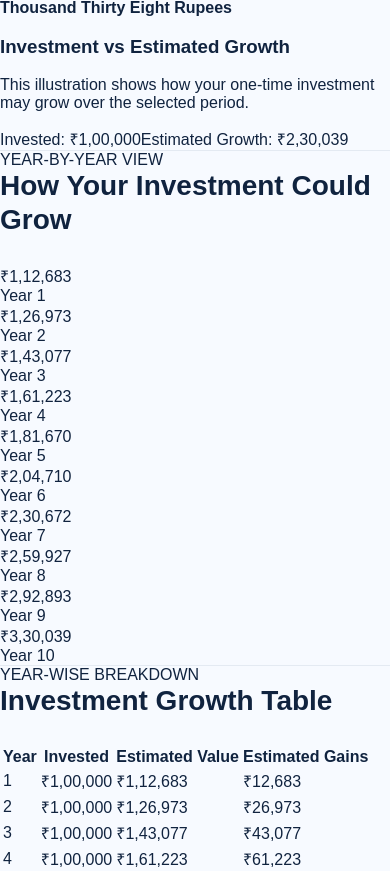
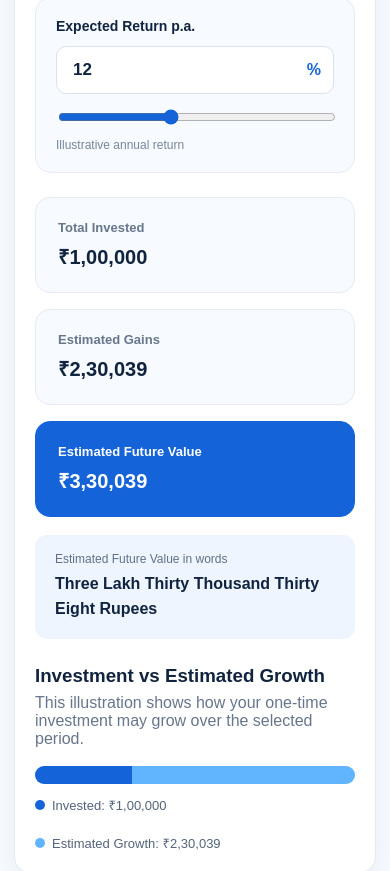
Before and after one commit to Aravind100/aravind-financial-expert, a Next.js app: page /calculators/lumpsum in a window 390 px wide. Shown: the part 960-1831 px from the top of the page. Built offline with nearby package versions, Linux system fonts and the light colour scheme.

Commit message:
Add styles for lumpsum calculator
Added styles for the lumpsum calculator section, including layout, input fields, results display, and responsive design adjustments.

```diff
--- a/app/globals.css
+++ b/app/globals.css
@@ -2479,3 +2479,599 @@
     text-align: center;
   }
 }
+
+
+/* =========================================================
+   LUMPSUM CALCULATOR
+   ========================================================= */
+
+.calculatorSection {
+  width: 100%;
+  max-width: 1180px;
+  margin: 0 auto;
+  padding: 32px 20px;
+}
+
+.calculatorBox,
+.calculatorContentCard {
+  background: #fff;
+  border: 1px solid #e5ebf3;
+  border-radius: 20px;
+  padding: 30px;
+  box-shadow: 0 10px 30px rgba(16, 35, 63, 0.06);
+}
+
+.calculatorBoxHeader {
+  margin-bottom: 28px;
+}
+
+.calculatorBoxHeader h2,
+.calculatorSectionHeading h2,
+.calculatorInfoCard h2,
+.calculatorCTA h2 {
+  margin: 0 0 10px;
+  color: #10233f;
+}
+
+.calculatorBoxHeader p,
+.calculatorInfoCard p,
+.calculatorCTA p {
+  margin: 0;
+  color: #607086;
+  line-height: 1.7;
+}
+
+.calculatorInputGrid {
+  display: grid;
+  grid-template-columns: repeat(3, 1fr);
+  gap: 18px;
+}
+
+.calculatorInputCard {
+  background: #f7faff;
+  border: 1px solid #e4ebf5;
+  border-radius: 16px;
+  padding: 20px;
+}
+
+.calculatorInputCard label {
+  display: block;
+  margin-bottom: 12px;
+  color: #10233f;
+  font-size: 14px;
+  font-weight: 800;
+}
+
+.calculatorInputWrap {
+  display: flex;
+  align-items: center;
+  gap: 8px;
+  background: #fff;
+  border: 1px solid #d9e2ef;
+  border-radius: 10px;
+  padding: 0 12px;
+}
+
+.calculatorInputWrap span {
+  color: #1463d8;
+  font-weight: 800;
+}
+
+.calculatorInputWrap input {
+  width: 100%;
+  border: 0;
+  outline: 0;
+  background: transparent;
+  padding: 13px 4px;
+  font-size: 17px;
+  font-weight: 700;
+  color: #10233f;
+}
+
+.calculatorInputHint {
+  margin: 9px 0 0;
+  color: #78879a;
+  font-size: 12px;
+}
+
+.calculatorRange {
+  width: 100%;
+  margin-top: 15px;
+  accent-color: #1463d8;
+}
+
+.calculatorResults {
+  display: grid;
+  grid-template-columns: repeat(3, 1fr);
+  gap: 16px;
+  margin-top: 24px;
+}
+
+.calculatorResultCard {
+  padding: 22px;
+  border-radius: 15px;
+  background: #f7faff;
+  border: 1px solid #e4ebf5;
+}
+
+.calculatorResultCard span {
+  display: block;
+  color: #66768b;
+  font-size: 13px;
+  font-weight: 700;
+  margin-bottom: 8px;
+}
+
+.calculatorResultCard strong {
+  display: block;
+  color: #10233f;
+  font-size: 22px;
+}
+
+.calculatorResultHighlight {
+  background: #1463d8;
+  border-color: #1463d8;
+}
+
+.calculatorResultHighlight span,
+.calculatorResultHighlight strong {
+  color: #fff;
+}
+
+.calculatorAmountWords {
+  margin-top: 18px;
+  padding: 17px 20px;
+  border-radius: 12px;
+  background: #eef5ff;
+}
+
+.calculatorAmountWords span {
+  display: block;
+  color: #607086;
+  font-size: 12px;
+  margin-bottom: 5px;
+}
+
+.calculatorAmountWords strong {
+  color: #10233f;
+  line-height: 1.6;
+}
+
+.calculatorBreakdown {
+  margin-top: 26px;
+}
+
+.calculatorBreakdownHeader h3 {
+  margin: 0 0 7px;
+  color: #10233f;
+}
+
+.calculatorBreakdownHeader p {
+  margin: 0 0 18px;
+  color: #66768b;
+}
+
+.calculatorBar {
+  display: flex;
+  width: 100%;
+  height: 18px;
+  overflow: hidden;
+  border-radius: 20px;
+  background: #edf1f6;
+}
+
+.calculatorBarInvested {
+  background: #1463d8;
+}
+
+.calculatorBarGrowth {
+  background: #61b5ff;
+}
+
+.calculatorLegend {
+  display: flex;
+  flex-wrap: wrap;
+  gap: 20px;
+  margin-top: 12px;
+  color: #53647a;
+  font-size: 13px;
+}
+
+.calculatorLegend span {
+  display: inline-flex;
+  align-items: center;
+  gap: 7px;
+}
+
+.legendInvested,
+.legendGrowth {
+  width: 10px;
+  height: 10px;
+  border-radius: 50%;
+  display: inline-block;
+}
+
+.legendInvested {
+  background: #1463d8;
+}
+
+.legendGrowth {
+  background: #61b5ff;
+}
+
+.calculatorSectionHeading {
+  display: flex;
+  justify-content: space-between;
+  margin-bottom: 24px;
+}
+
+.calculatorSmallLabel {
+  display: inline-block;
+  margin-bottom: 8px;
+  color: #1463d8;
+  font-size: 11px;
+  font-weight: 900;
+  letter-spacing: 2px;
+}
+
+.calculatorChart {
+  display: flex;
+  align-items: flex-end;
+  gap: 10px;
+  height: 310px;
+  padding: 25px 10px 0;
+  overflow-x: auto;
+  border-bottom: 1px solid #e5ebf3;
+}
+
+.calculatorChartItem {
+  min-width: 54px;
+  height: 100%;
+  display: flex;
+  flex-direction: column;
+  align-items: center;
+  justify-content: flex-end;
+}
+
+.calculatorChartValue {
+  margin-bottom: 7px;
+  color: #607086;
+  font-size: 9px;
+  white-space: nowrap;
+  transform: rotate(-45deg);
+}
+
+.calculatorChartBar {
+  width: 28px;
+  height: 220px;
+  display: flex;
+  align-items: flex-end;
+  background: #f0f4f9;
+  border-radius: 8px 8px 0 0;
+  overflow: hidden;
+}
+
+.calculatorChartFill {
+  width: 100%;
+  min-height: 4px;
+  background: #1463d8;
+  border-radius: 8px 8px 0 0;
+}
+
+.calculatorChartItem > span {
+  margin-top: 9px;
+  color: #718096;
+  font-size: 10px;
+  white-space: nowrap;
+}
+
+.calculatorTableWrap {
+  width: 100%;
+  overflow-x: auto;
+}
+
+.calculatorTable {
+  width: 100%;
+  border-collapse: collapse;
+  min-width: 650px;
+}
+
+.calculatorTable th,
+.calculatorTable td {
+  padding: 13px 14px;
+  border-bottom: 1px solid #edf1f5;
+  text-align: right;
+  white-space: nowrap;
+}
+
+.calculatorTable th:first-child,
+.calculatorTable td:first-child {
+  text-align: left;
+}
+
+.calculatorTable th {
+  background: #f7faff;
+  color: #53647a;
+  font-size: 12px;
+}
+
+.calculatorTable td {
+  color: #243a58;
+  font-size: 13px;
+}
+
+.calculatorInfoGrid {
+  display: grid;
+  grid-template-columns: repeat(2, 1fr);
+  gap: 20px;
+}
+
+.calculatorInfoCard {
+  background: #fff;
+  border: 1px solid #e5ebf3;
+  border-radius: 20px;
+  padding: 30px;
+  box-shadow: 0 10px 30px rgba(16, 35, 63, 0.05);
+}
+
+.calculatorInfoCard p + p {
+  margin-top: 15px;
+}
+
+.calculatorHighlightNote {
+  margin-top: 20px;
+  padding: 17px;
+  border-left: 4px solid #1463d8;
+  background: #f5f9ff;
+  border-radius: 8px;
+  color: #53647a;
+  line-height: 1.7;
+}
+
+.calculatorSteps {
+  display: grid;
+  grid-template-columns: repeat(4, 1fr);
+  gap: 16px;
+}
+
+.calculatorStep {
+  padding: 22px;
+  background: #f7faff;
+  border: 1px solid #e4ebf5;
+  border-radius: 15px;
+}
+
+.calculatorStep > span {
+  display: inline-flex;
+  margin-bottom: 18px;
+  color: #1463d8;
+  font-size: 13px;
+  font-weight: 900;
+}
+
+.calculatorStep h3 {
+  margin: 0 0 8px;
+  color: #10233f;
+  font-size: 17px;
+}
+
+.calculatorStep p {
+  margin: 0;
+  color: #66768b;
+  font-size: 14px;
+  line-height: 1.65;
+}
+
+.calculatorComparison {
+  display: grid;
+  grid-template-columns: repeat(2, 1fr);
+  gap: 20px;
+}
+
+.calculatorComparison > div {
+  padding: 24px;
+  border: 1px solid #e5ebf3;
+  border-radius: 15px;
+  background: #f9fbfe;
+}
+
+.calculatorComparison h3 {
+  margin: 0 0 14px;
+  color: #10233f;
+}
+
+.calculatorComparison ul {
+  margin: 0;
+  padding-left: 20px;
+}
+
+.calculatorComparison li {
+  margin-bottom: 9px;
+  color: #607086;
+  line-height: 1.5;
+}
+
+.calculatorNote {
+  margin: 22px 0 0;
+  color: #66768b;
+  line-height: 1.7;
+}
+
+.calculatorQuickGrid {
+  display: grid;
+  grid-template-columns: repeat(4, 1fr);
+  gap: 15px;
+}
+
+.calculatorQuickCard {
+  border: 1px solid #e3eaf4;
+  background: #f7faff;
+  border-radius: 15px;
+  padding: 20px;
+  text-align: left;
+  cursor: pointer;
+  transition: transform 0.2s ease, box-shadow 0.2s ease;
+}
+
+.calculatorQuickCard:hover {
+  transform: translateY(-3px);
+  box-shadow: 0 10px 25px rgba(16, 35, 63, 0.08);
+}
+
+.calculatorQuickCard span {
+  display: block;
+  color: #607086;
+  font-size: 13px;
+  margin-bottom: 8px;
+}
+
+.calculatorQuickCard strong {
+  display: block;
+  color: #1463d8;
+  font-size: 19px;
+  margin-bottom: 8px;
+}
+
+.calculatorQuickCard small {
+  color: #7a8798;
+  line-height: 1.5;
+}
+
+.calculatorRelatedGrid {
+  display: grid;
+  grid-template-columns: repeat(3, 1fr);
+  gap: 18px;
+}
+
+.calculatorRelatedCard {
+  display: block;
+  padding: 22px;
+  background: #f7faff;
+  border: 1px solid #e3eaf4;
+  border-radius: 15px;
+  text-decoration: none;
+  transition: transform 0.2s ease, box-shadow 0.2s ease;
+}
+
+.calculatorRelatedCard:hover {
+  transform: translateY(-3px);
+  box-shadow: 0 10px 25px rgba(16, 35, 63, 0.08);
+}
+
+.calculatorRelatedCard span {
+  font-size: 25px;
+}
+
+.calculatorRelatedCard h3 {
+  margin: 12px 0 7px;
+  color: #10233f;
+}
+
+.calculatorRelatedCard p {
+  margin: 0;
+  color: #66768b;
+  line-height: 1.6;
+  font-size: 14px;
+}
+
+.calculatorCTA {
+  max-width: 1180px;
+  margin: 20px auto 30px;
+  padding: 45px 30px;
+  border-radius: 20px;
+  background: #f1f6fd;
+  border: 1px solid #dfe8f3;
+  text-align: center;
+}
+
+.calculatorCTA > div {
+  max-width: 750px;
+  margin: 0 auto;
+}
+
+.calculatorCTA h2 {
+  font-size: 30px;
+}
+
+.calculatorCTA p {
+  margin-bottom: 22px;
+}
+
+.calculatorDisclaimer {
+  max-width: 1100px;
+  margin: 0 auto;
+  padding: 20px;
+  color: #78879a;
+  font-size: 12px;
+  line-height: 1.7;
+  text-align: center;
+}
+
+/* Mobile */
+@media (max-width: 900px) {
+  .calculatorInputGrid,
+  .calculatorResults,
+  .calculatorSteps,
+  .calculatorQuickGrid {
+    grid-template-columns: repeat(2, 1fr);
+  }
+
+  .calculatorRelatedGrid {
+    grid-template-columns: 1fr;
+  }
+}
+
+@media (max-width: 700px) {
+  .calculatorSection {
+    padding: 20px 14px;
+  }
+
+  .calculatorBox,
+  .calculatorContentCard,
+  .calculatorInfoCard {
+    padding: 20px;
+    border-radius: 16px;
+  }
+
+  .calculatorInputGrid,
+  .calculatorResults,
+  .calculatorInfoGrid,
+  .calculatorSteps,
+  .calculatorComparison,
+  .calculatorQuickGrid {
+    grid-template-columns: 1fr;
+  }
+
+  .calculatorResultCard strong {
+    font-size: 20px;
+  }
+
+  .calculatorCTA {
+    margin: 15px 14px 25px;
+    padding: 35px 20px;
+    border-radius: 16px;
+  }
+
+  .calculatorCTA h2 {
+    font-size: 25px;
+  }
+
+  .calculatorChart {
+    height: 280px;
+    padding-left: 5px;
+    padding-right: 5px;
+  }
+
+  .calculatorChartBar {
+    width: 24px;
+    height: 190px;
+  }
+
+  .calculatorChartItem {
+    min-width: 48px;
+  }
+
+  .calculatorSectionHeading h2 {
+    font-size: 23px;
+  }
+}
```
